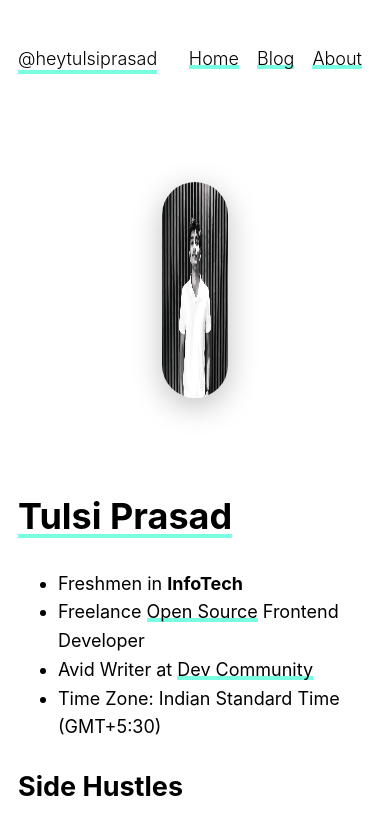
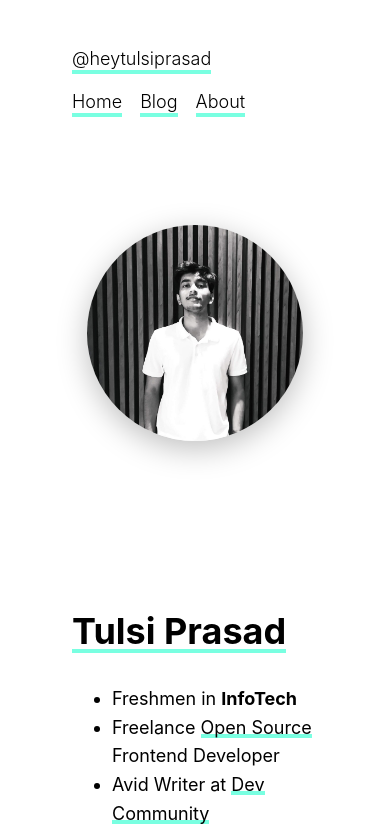
Before and after one commit to heytulsiprasad/code-and-words, a Next.js app: page /about in a window 390 px wide. Shown: the top 833 px of the page. Built offline with nearby package versions, Linux system fonts and the light colour scheme.

Commit message:
simple responsiveness

```diff
--- a/pages/index.js
+++ b/pages/index.js
@@ -1,6 +1,5 @@
 import React, { useState } from "react";
 import Head from "next/head";
-import Link from "next/link";
 import Layout from "../components/Layout";
 import NavBar from "../components/NavBar";
 import Profile from "../components/Profile";
--- a/styles/utils.module.css
+++ b/styles/utils.module.css
@@ -4,12 +4,12 @@
 	margin: 2rem auto;
 }
 
+
 .Nav {
 	display: flex;
 	justify-content: space-between;
 	margin-top: 2.5rem;
 	font-weight: 300;
-	margin-right: 10px;
 }
 
 .Profile {
@@ -22,7 +22,6 @@
 .profileBox {
 	padding: 4rem 8rem 0;
 	margin: 2rem 0;
-	/* border: 1px solid red; */
 }
 
 .heroName {
@@ -78,4 +77,24 @@
 	margin-left: 1rem;
 }
 
-.EachPost {}
+@media (max-width: 900px) {
+	.Container {
+		padding: 0 4rem;
+	}
+
+	.profileBox {
+		padding: 4rem 0;
+	}
+}
+
+@media (max-width: 500px) {
+	.Nav {
+		min-height: 4rem;
+		flex-direction: column;
+	}
+
+	.Nav a {
+		display: inline-block;
+		width: max-content;
+	}
+}
```
